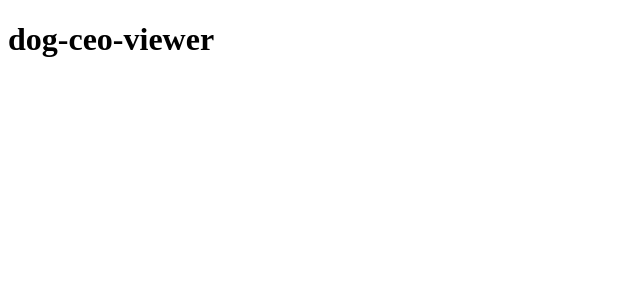
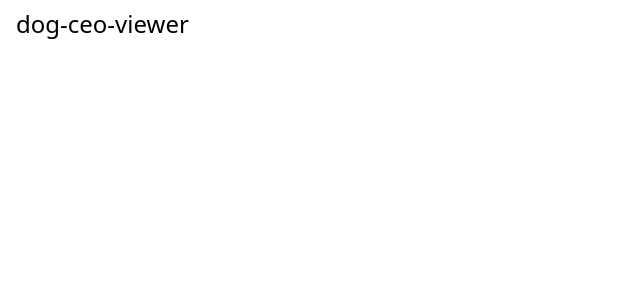
Before and after one commit to lacolaco/angular-dog-ceo, an Angular app: page / in a window 1280 px wide. Shown: the top 300 px of the page, without its empty margins (0-640 px from the left). Built offline with nearby package versions, Linux system fonts and the light colour scheme.

Commit message:
chore: add tailwindcss

```diff
--- a/package.json
+++ b/package.json
@@ -34,13 +34,16 @@
     "@types/express": "^4.17.17",
     "@types/jasmine": "~5.1.0",
     "@types/node": "^18.18.0",
+    "autoprefixer": "^10.4.19",
     "jasmine-core": "~5.1.0",
     "karma": "~6.4.0",
     "karma-chrome-launcher": "~3.2.0",
     "karma-coverage": "~2.2.0",
     "karma-jasmine": "~5.1.0",
     "karma-jasmine-html-reporter": "~2.1.0",
+    "postcss": "^8.4.38",
     "prettier": "^3.3.0",
+    "tailwindcss": "^3.4.3",
     "typescript": "~5.4.2"
   },
   "packageManager": "pnpm@8.15.6+sha256.01c01eeb990e379b31ef19c03e9d06a14afa5250b82e81303f88721c99ff2e6f"
--- a/src/app/app.component.html
+++ b/src/app/app.component.html
@@ -1,3 +1,9 @@
-<h1>{{ title }}</h1>
+<div class="h-dvh flex flex-col">
+  <header class="mx-4 my-2">
+    <h1 class="text-2xl">{{ title }}</h1>
+  </header>
 
-<router-outlet />
+  <main class="flex-auto mx-4 mb-2">
+    <router-outlet />
+  </main>
+</div>
--- a/src/app/app.component.ts
+++ b/src/app/app.component.ts
@@ -6,7 +6,11 @@ import { RouterOutlet } from '@angular/router';
   standalone: true,
   imports: [RouterOutlet],
   templateUrl: './app.component.html',
-  styleUrl: './app.component.css',
+  styles: `
+    :host {
+      display: block;
+    }
+  `,
 })
 export class AppComponent {
   title = 'dog-ceo-viewer';
--- a/src/styles.css
+++ b/src/styles.css
@@ -1 +1,13 @@
 /* You can add global styles to this file, and also import other style files */
+@tailwind base;
+@tailwind components;
+@tailwind utilities;
+
+html {
+  font-size: 16px;
+}
+
+html,
+body {
+  height: 100%;
+}
--- /dev/null
+++ b/tailwind.config.js
@@ -0,0 +1,8 @@
+/** @type {import('tailwindcss').Config} */
+module.exports = {
+  content: ["./src/**/*.html"],
+  theme: {
+    extend: {},
+  },
+  plugins: [],
+};
```
Also changed, not shown: src/app/app.component.css (deleted), 1 other file (tests, documents, lock files or other folders).
